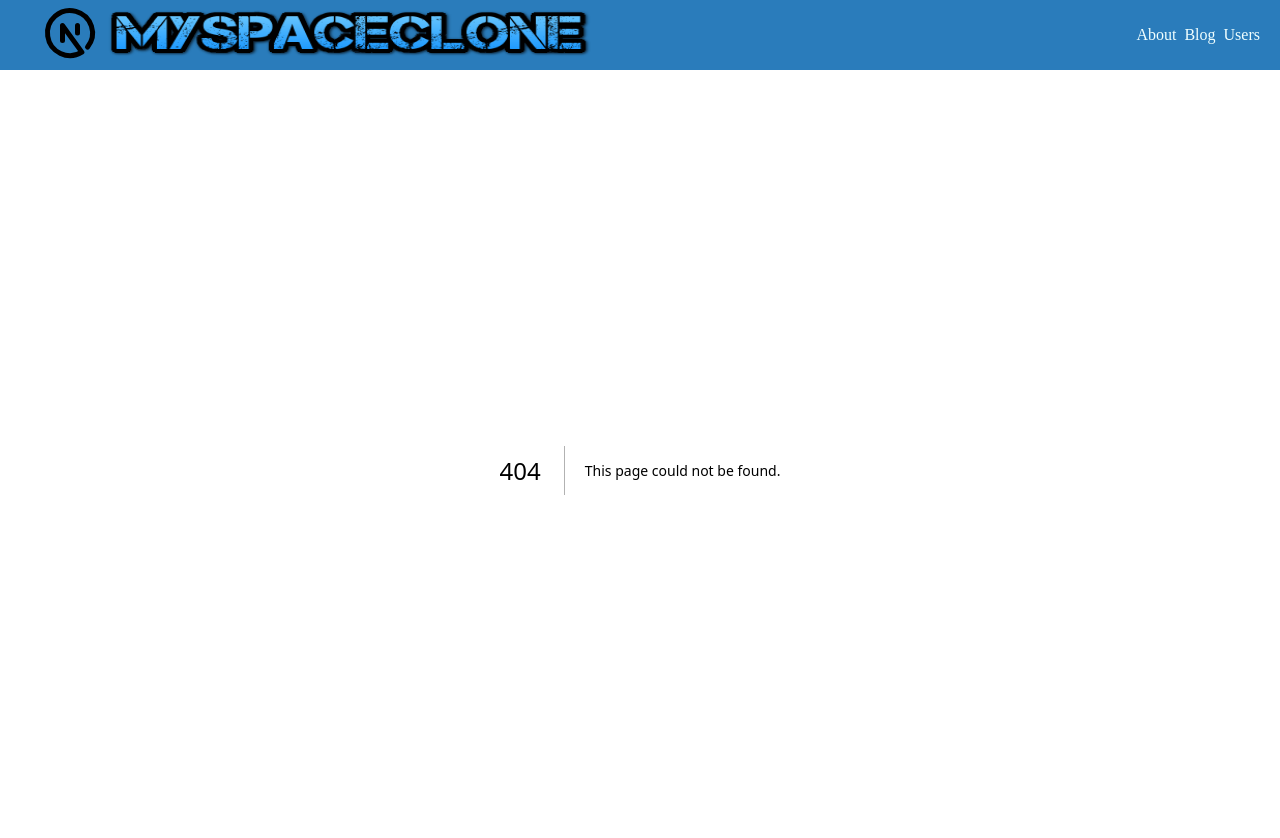
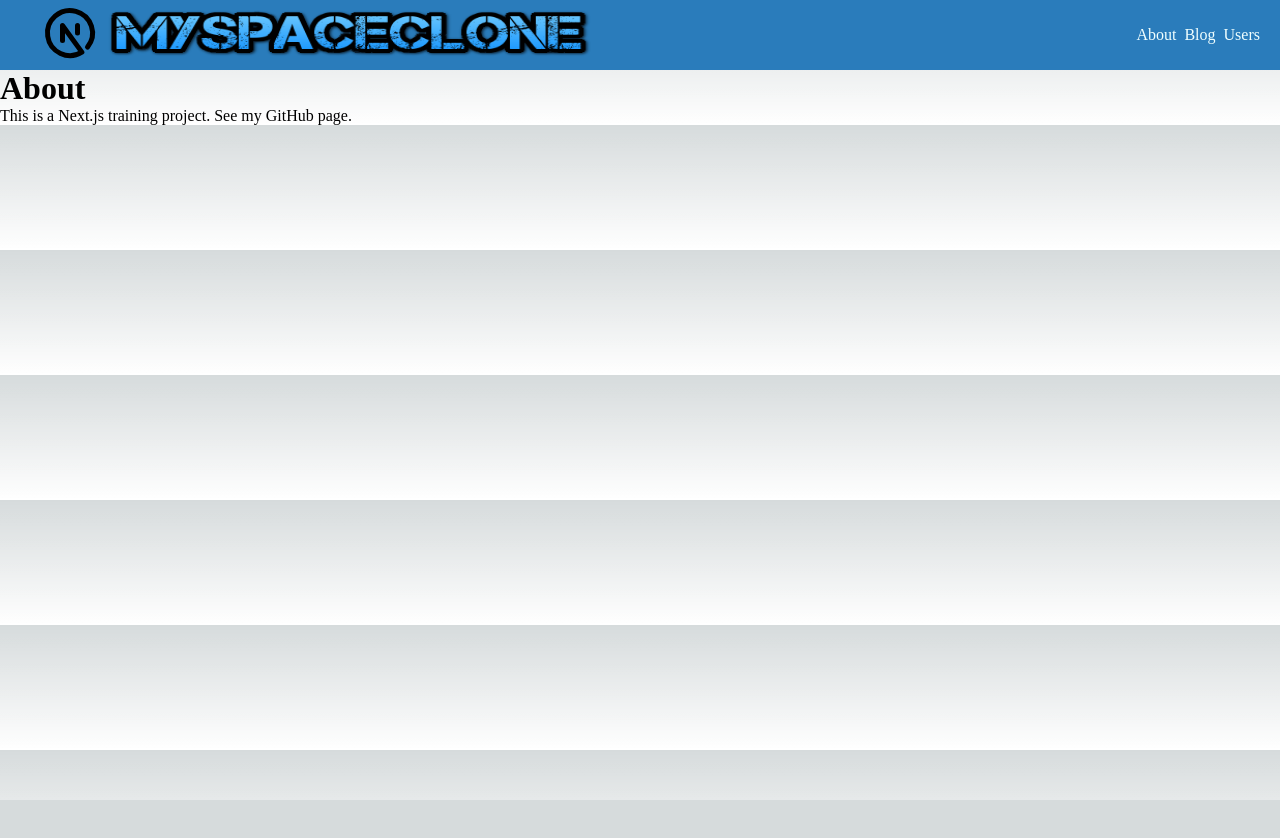
Before and after one commit to craftidev/MySpaceClone, a Next.js app: page /about in a window 1280 px wide. Before the commit this address had no page. Shown: the top 838 px of the page. After the commit the page ends 800 px from the top, so only its background shows below. Built offline with nearby package versions, Linux system fonts and the light colour scheme.

Commit message:
create static content: about us page

```diff
--- /dev/null
+++ b/app/about/page.tsx
@@ -0,0 +1,19 @@
+import Link from "next/link";
+import { Metadata } from "next";
+
+export const dynamic = 'force-static';
+
+export const metadata: Metadata = {
+    title: 'About us',
+    description: 'Follow our projects on Github'
+};
+
+export default async function About() {
+
+    return (
+        <main>
+            <h1>About</h1>
+            <p>This is a Next.js training project. See my <Link href={'https://github.com/craftidev/'}>GitHub page</Link>.</p>
+        </main>
+    );
+}
--- a/app/globals.css
+++ b/app/globals.css
@@ -103,6 +103,11 @@ a {
     text-decoration: none;
 }
 
+a:hover {
+    color: #57cbee;
+    transition: 300ms;
+}
+
 @media (prefers-color-scheme: dark) {
     html {
         color-scheme: dark;
```
